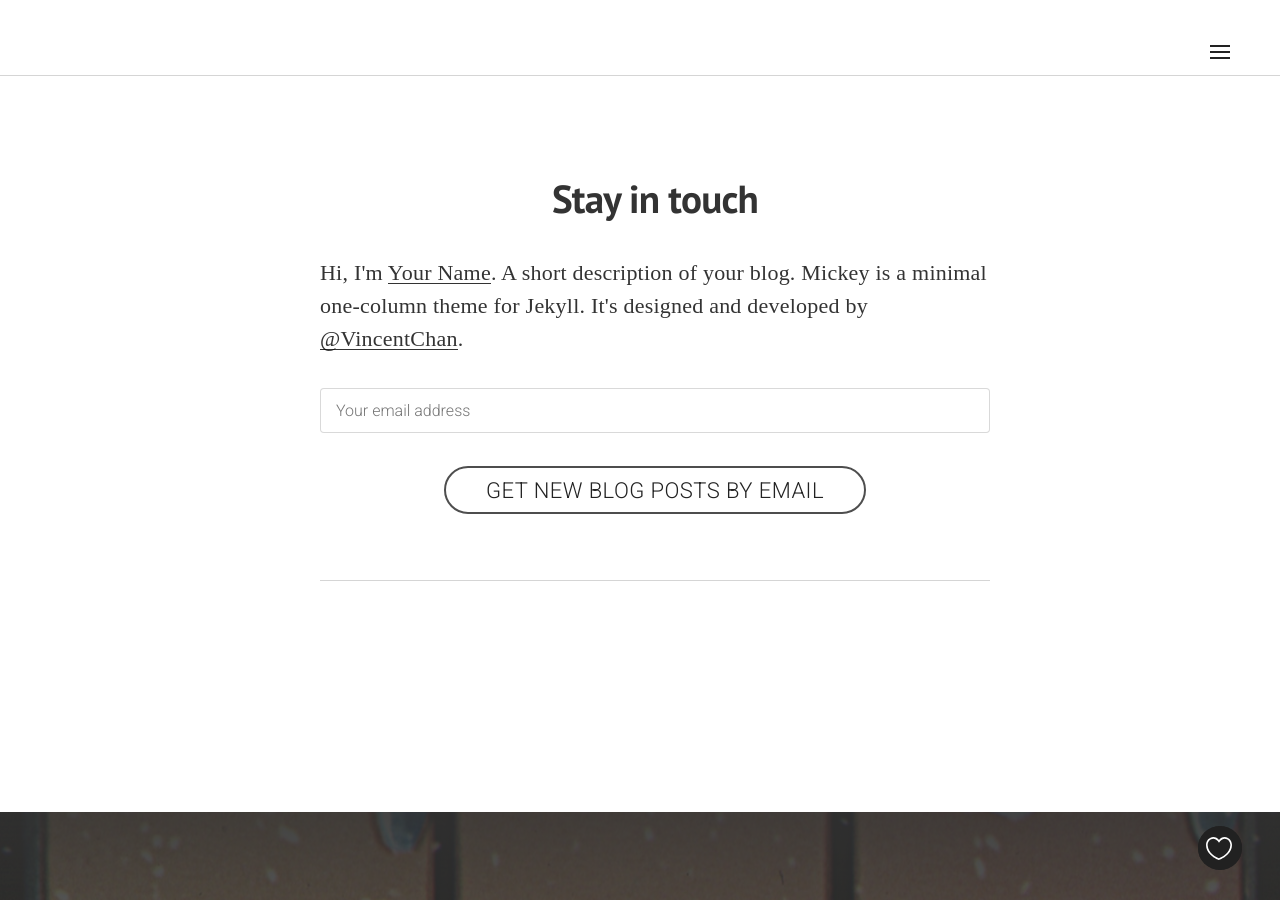
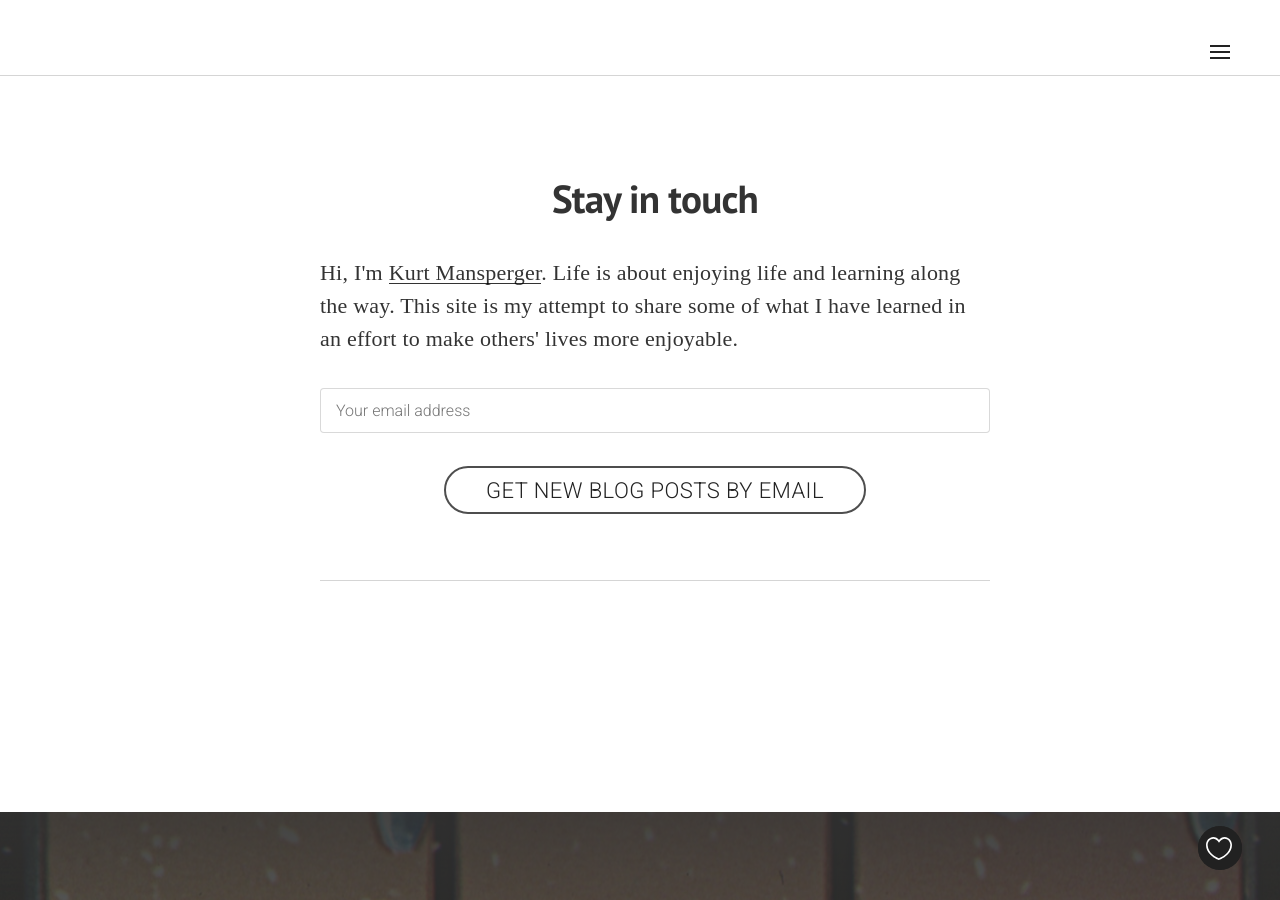
Before and after one commit to kurtmansperger/kurtmansperger.github.io, a Jekyll site: the page built from _posts/2014-11-28-mickey-mouse.markdown, in a window 1280 px wide and 900 px high, scrolled down 2016 px. Built offline with Jekyll 4.4.1, drawn with Linux system fonts in a browser that asks for light colours; nearby versions of some CDN libraries; some web fonts are replaced; Markdown is read by kramdown in place of the engine named in the settings; comment, search, counter and statistics services are not loaded.

Commit message:
Some personal text updated

```diff
--- a/_includes/footer.html
+++ b/_includes/footer.html
@@ -1,15 +1,11 @@
 <footer class="section--footer">
   <div class="container container--content">
     <div>
-      <a href="{{ site.baseurl }}humans.txt">Hand-crafted</a> by <a href="{{ site.baseurl }}about/">Your Name</a>
+      <a href="{{ site.baseurl }}humans.txt">Hand-crafted</a> by <a href="{{ site.baseurl }}about/">Kurt Mansperger</a>
     </div>
     <ul class="socialAccountList">
-      <li><a href="http://twitter.com/{{ site.author.twitter }}" class="socialAccount socialAccount--twitter" target="_blank"></a></li>
       <li><a href="http://facebook.com/{{ site.author.facebook }}" class="socialAccount socialAccount--facebook" target="_blank"></a></li>
       <li><a href="http://www.linkedin.com/in/{{ site.author.linkedin }}" class="socialAccount socialAccount--linkedin" target="_blank"></a></li>
-      <li><a href="http://dribbble.com/{{ site.author.dribble }}" class="socialAccount socialAccount--dribbble" target="_blank"></a></li>
-      <li><a href="https://www.pinterest.com/{{ site.author.pinterest }}/" class="socialAccount socialAccount--pinterest" target="_blank"></a></li>
-      <li><a href="http://www.kiva.org/lender/{{ site.author.kiva }}" class="socialAccount socialAccount--kiva" target="_blank"></a></li>
       <li><a href="{{ site.rss }}" class="socialAccount socialAccount--rss" target="_blank"></a></li>
     </ul>
     <div>
--- a/_includes/subscribe.html
+++ b/_includes/subscribe.html
@@ -2,7 +2,7 @@
   <div class="container container--content">
     <h3 class="u-alignCenter">Stay in touch</h3>
     <p>
-      Hi, I'm <a href="{{ site.baseurl }}about/">Your Name</a>. A short description of your blog. Mickey is a minimal one-column theme for Jekyll. It's designed and developed by <a href="http://github.com/vincentchan" target="_blank">@VincentChan</a>.
+      Hi, I'm <a href="{{ site.baseurl }}about/">Kurt Mansperger</a>. Life is about enjoying life and learning along the way. This site is my attempt to share some of what I have learned in an effort to make others' lives more enjoyable.
     </p>
     <div class="newsletterForm-wrapper">
       <!-- Begin MailChimp Signup Form -->
--- a/index.html
+++ b/index.html
@@ -12,7 +12,7 @@ title: Mickey Theme for Jekyll
       <div class="postMeta-wrapper postMeta-wrapper--frontpage">
         <ul class="postMeta">
           <li class="postMeta-tagline">
-            a minimal theme for Jekyll
+            Thoughts and Adventures
           </li>
         </ul>
       </div>
```
